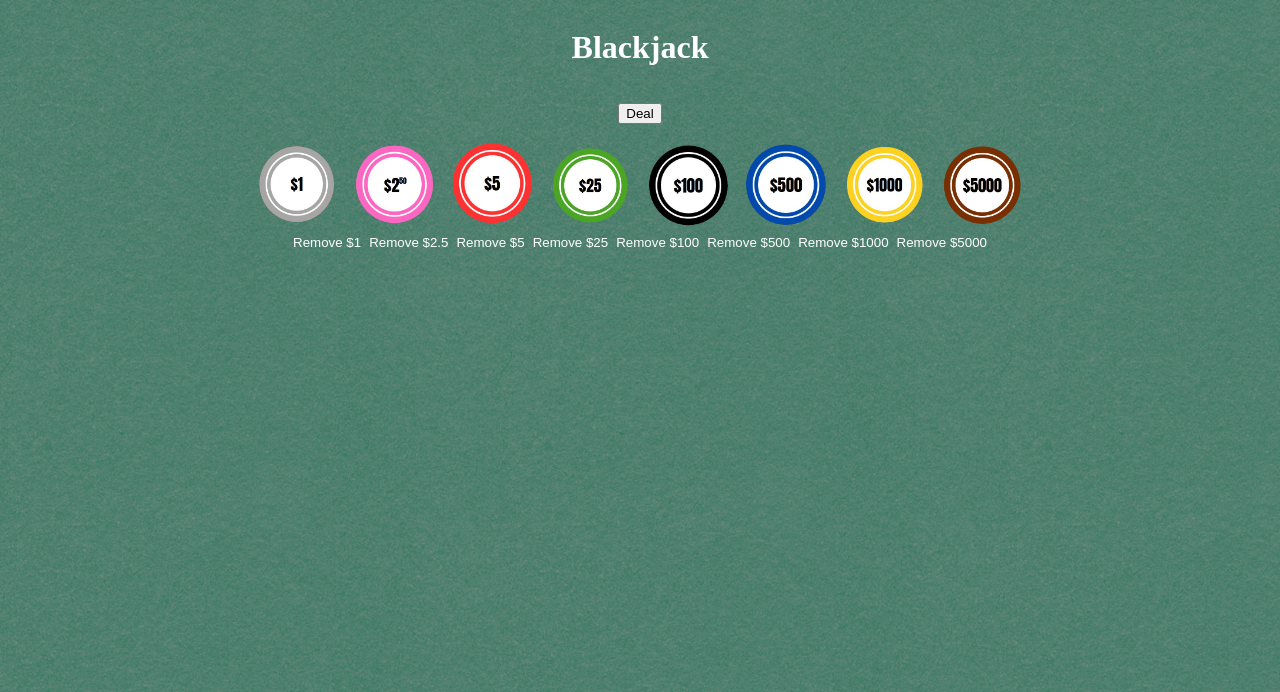
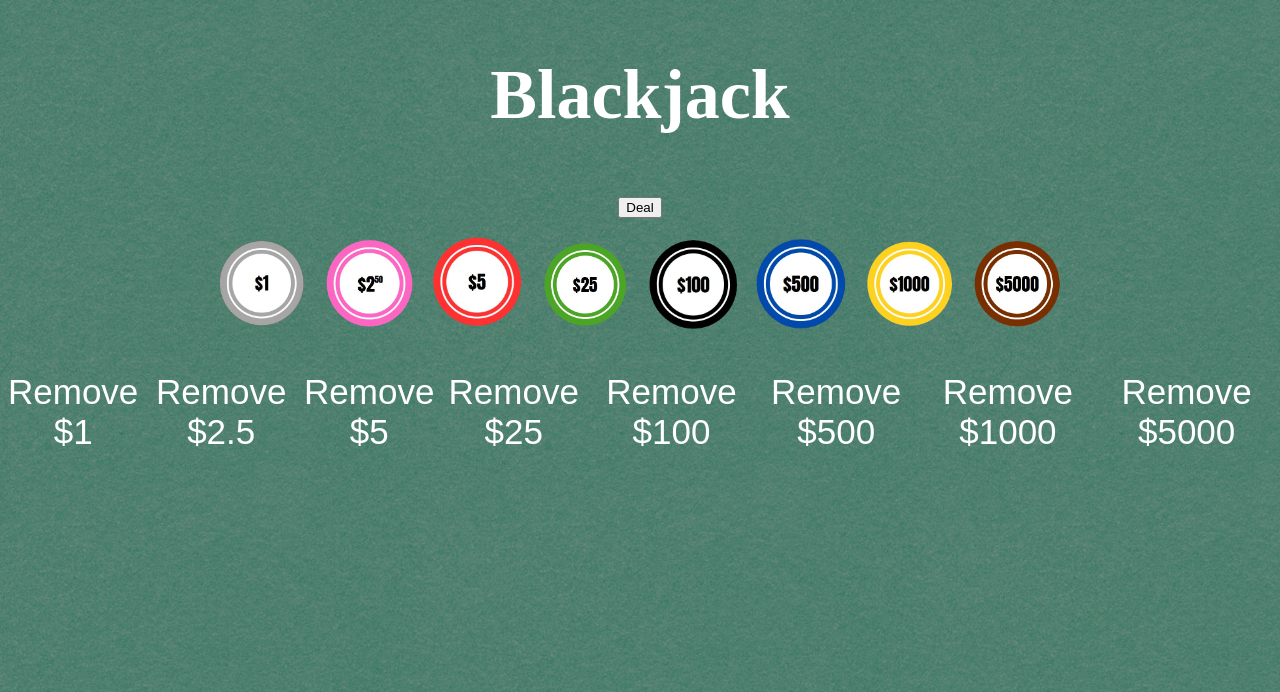
Before and after one commit to ponceae/blackjack-app, a Flask app: template templates/index.html in a window 1280 px wide. Shown: the top 692 px of the page. Run offline with Flask 3, Linux system fonts and the light colour scheme; the template is opened without the code that fills it, so the values that code supplies are empty; the visitor is signed in with stand-in values (Sample User, id 1).

Commit message:
display tweaks

```diff
--- a/app.py
+++ b/app.py
@@ -130,6 +130,7 @@ def insurance():
             table.player.current_hand
         )
 
+    session_utils.save_table(table)
     return redirect(url_for('home'))
 
 @app.route('/split', methods=['POST'])
--- a/static/css/style.css
+++ b/static/css/style.css
@@ -36,6 +36,7 @@ body {
   flex-direction: row;
   color: #FFFFFF;
   justify-content: center;
+  font-size: 35px;
 }
 
 .player {
@@ -46,7 +47,7 @@ body {
   color: #FFFFFF;
 }
 
-.player .hand:not(.active-hand) .card-img {
+.player.game-active .hand:not(.active-hand) .card-img {
   opacity: 0.6;
 }
 
@@ -79,6 +80,10 @@ body {
 }
 
 .outcome h4:last-child {
+  font-size: 1.2em;
+}
+
+.total-won {
   font-size: 1.2em;
 }
 
@@ -145,10 +150,18 @@ body {
 }
 
 .chip-btn img {
-  width: 90px;
-  height: 90px;
+  width: 100px;
+  height: 100px;
   display: block;
   object-fit: contain;
+}
+
+.chip-btn p {
+  font-size: 35px;
+}
+
+.chip-btn p li {
+  gap: 10px;
 }
 
 .chip-btn {
@@ -181,6 +194,8 @@ body {
   display: flex;
   justify-content: center;
   align-items: center;
+
+  font-size: 45px;
 }
 
 .current-wager {
--- a/templates/index.html
+++ b/templates/index.html
@@ -61,7 +61,7 @@
       ========================================
       -->
 
-      <div class="player">
+      <div class="player {% if game_active and table.player.current_hand.outcome_flag == 0 %}game-active{% endif %}">
         {% if ('current_wager' in session or session.get('current_wager', 0) > 0) and game_active %}
           {% for hand in table.player.hands %}
           <div class="hand {% if loop.index0 == table.player.active_hand_index and game_active %}active-hand{% endif %}">
@@ -201,7 +201,9 @@
               {{ hand.outcome.message }}
             </h4>
             {% if loop.last and (winnings and winnings > 0) %}
-              <h4>Total Won: ${{ "{:,.2f}".format(winnings) }}</h4>
+              <h4 class="total-won">
+                Total Won: ${{ "{:,.2f}".format(winnings) }}
+              </h4>
             {% endif %}
 
             {% endif %}
--- a/templates/macros.html
+++ b/templates/macros.html
@@ -9,7 +9,7 @@
 {% macro remove_chip(value) %}
 <form action="/remove/{{ value }}" method="POST">
   <button type="submit" class="chip-btn chip-{{ value }}">
-    Remove ${{ value }}
+    <p>Remove ${{ value }}</p>
   </button>
 </form>
 {% endmacro %}
```
